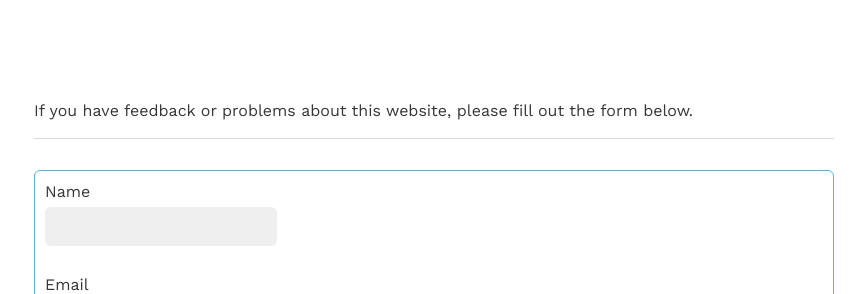
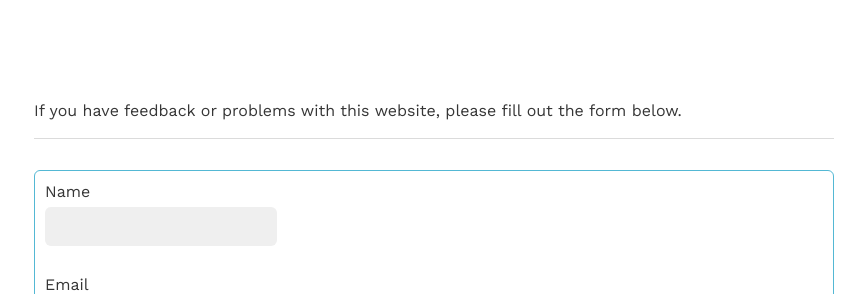
Before and after one commit to HMSSO/SciOly-Website, a Jekyll site: the page built from contact.html, in a window 1280 px wide. Shown: the part 166-460 px from the top of the page, without its empty margins (206-1071 px from the left). Built offline with Jekyll 4.4.1, drawn with Linux system fonts in a browser that asks for light colours; nearby versions of some CDN libraries.

Commit message:
Update contact.html

```diff
--- a/contact.html
+++ b/contact.html
@@ -9,7 +10,7 @@ title: Contact us
     <br>
     <br>
     <br>
-    <p> If you have feedback or problems about this website, please fill out the form below.
+    <p> If you have feedback or problems with this website, please fill out the form below.
         <hr>
         <br>
     <form id="contact" name="contact" netlify>
```
Also changed, not shown: other parts of contact.html (+1 -0 lines).
